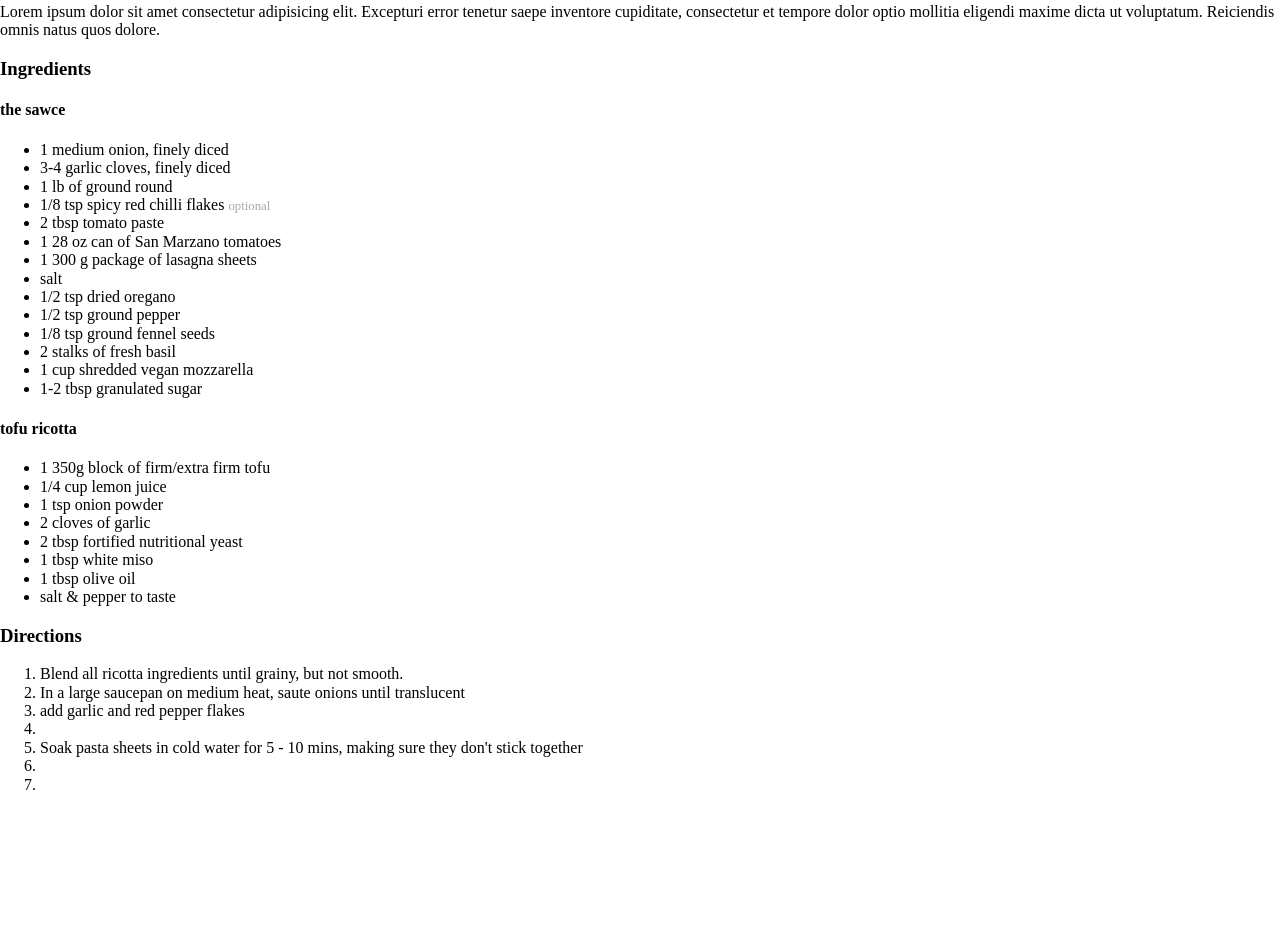
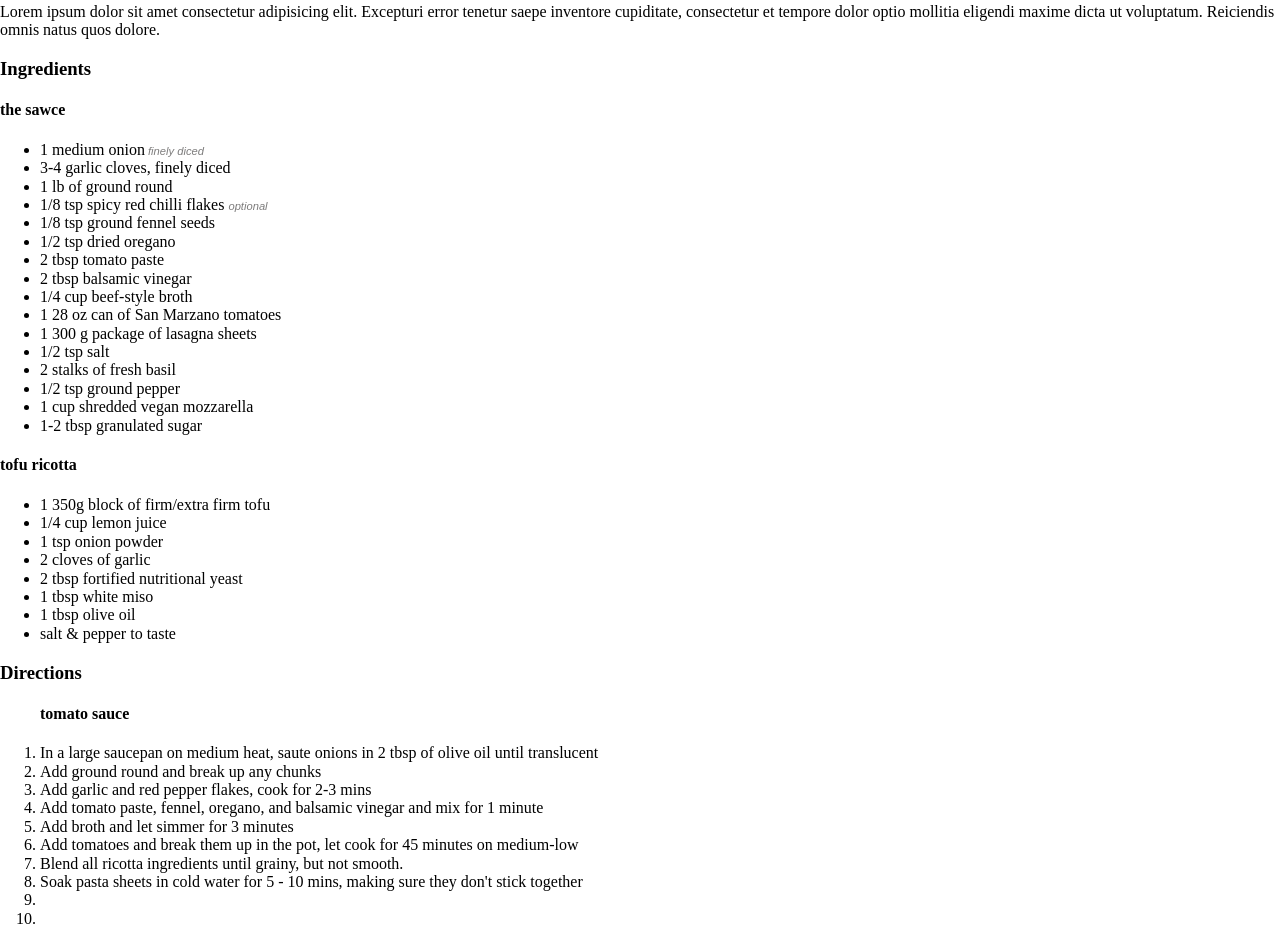
Before and after one commit to drsethhazlitt/odin-recipes, a plain HTML site: page recipes/lasagna.html in a window 1280 px wide. Shown: the part 534-1478 px from the top of the page. Before the commit the page ends 1344 px from the top, so only its background shows below. Drawn offline with Linux system fonts and the light colour scheme; files that its build step writes are made by us from their sources.

Commit message:
Add styling for ingredients & directions text
Test use of span for separating amounts, units and ingredients.

```diff
--- a/recipes/lasagna.html
+++ b/recipes/lasagna.html
@@ -4,7 +4,7 @@
     <meta charset="UTF-8">
     <meta name="viewport" content="width=device-width, initial-scale=1.0">
     <title>Lasagna</title>
-    <link rel="stylesheet" href="./styles/style.css">
+    <link rel="stylesheet" href="../styles/style.css">
 </head>
 <body>
     <div>
@@ -17,21 +17,26 @@
     <caption>This is a good looking lasagna.</caption>
     <div>
         <p>Lorem ipsum dolor sit amet consectetur adipisicing elit. Excepturi error tenetur saepe inventore cupiditate, consectetur et tempore dolor optio mollitia eligendi maxime dicta ut voluptatum. Reiciendis omnis natus quos dolore.</p>
+
+        <div class="recipeBox">
+            <div class="ingBox">
                 <h3>Ingredients</h3>
                 <h4>the sawce</h4>
                 <ul>
-            <li>1 medium onion, finely diced</li>
+                    <li><span class="ingAmount">1</span><span class="ingItem"> medium onion</span><span class="ingNotes"> finely diced</span></li>
                     <li>3-4 garlic cloves, finely diced</li>
                     <li>1 lb of ground round</li>
-            <li>1/8 tsp spicy red chilli flakes <span class="ingredientNotes">optional</span></li>
+                    <li>1/8 tsp spicy red chilli flakes <span class="ingNotes">optional</span></li>
+                    <li>1/8 tsp ground fennel seeds</li>
+                    <li>1/2 tsp dried oregano</li>
                     <li>2 tbsp tomato paste</li>
+                    <li>2 tbsp balsamic vinegar</li>
+                    <li>1/4 cup beef-style broth</li>
                     <li>1 28 oz can of San Marzano tomatoes</li>
                     <li>1 300 g package of lasagna sheets</li>
-            <li>salt</li>
-            <li>1/2 tsp dried oregano</li>
+                    <li>1/2 tsp salt</li>
+                    <li>2 stalks of fresh basil</li>
                     <li>1/2 tsp ground pepper</li>
-            <li>1/8 tsp ground fennel seeds</li>
-            <li>2 stalks of fresh basil</li>
                     <li>1 cup shredded vegan mozzarella</li>
                     <li>1-2 tbsp granulated sugar</li>
                 </ul>
@@ -46,16 +51,24 @@
                     <li>1 tbsp olive oil</li>
                     <li>salt & pepper to taste</li>
                 </ul>
+            </div>
             <h3>Directions</h3>
             <ol>
+                <h4>tomato sauce</h4>
+                <li>In a large saucepan on medium heat, saute onions in 2 tbsp of olive oil until translucent</li>
+                <li>Add ground round and break up any chunks</li>
+                <li>Add garlic and red pepper flakes, cook for 2-3 mins</li>
+                <li>Add tomato paste, fennel, oregano, and balsamic vinegar and mix for 1 minute</li>
+                <li>Add broth and let simmer for 3 minutes</li>
+                <li>Add tomatoes and break them up in the pot, let cook for 45 minutes on medium-low</li>
+
+
                 <li>Blend all ricotta ingredients until grainy, but not smooth.</li>
-            <li>In a large saucepan on medium heat, saute onions until translucent</li>
-            <li>add garlic and red pepper flakes</li>
-            <li></li>
                 <li>Soak pasta sheets in cold water for 5 - 10 mins, making sure they don't stick together</li>
                 <li></li>
                 <li></li>
             </ol>
         </div>
+    </div>
 </body>
 </html>
--- a/styles/style.css
+++ b/styles/style.css
@@ -9,11 +9,25 @@ html { -moz-box-sizing: border-box; -webkit-box-sizing: border-box; box-sizing:
 .sr-only { position: absolute; width: 1px; height: 1px; margin: -1px; border: 0; padding: 0; white-space: nowrap; clip-path: inset(100%); clip: rect(0 0 0 0); overflow: hidden;}
 
 
+/*Ingredients Lists*/
+
+.ingAmount {
+
+}
+
+.ingUnit {
+
+}
+
+.ingItem {
+
+}
 
 
 
-/* Ingredients Notes */
-.ingredientNotes {
-    font: .8em italic;
-    color:darkgrey;
+/* Ingredient Notes */
+.ingNotes {
+    font: .7em Arial, sans-serif;
+    color:#7d7c7c;
+    font-style: italic;
 }
```
Lines whose indentation alone changed are shown as unchanged.
